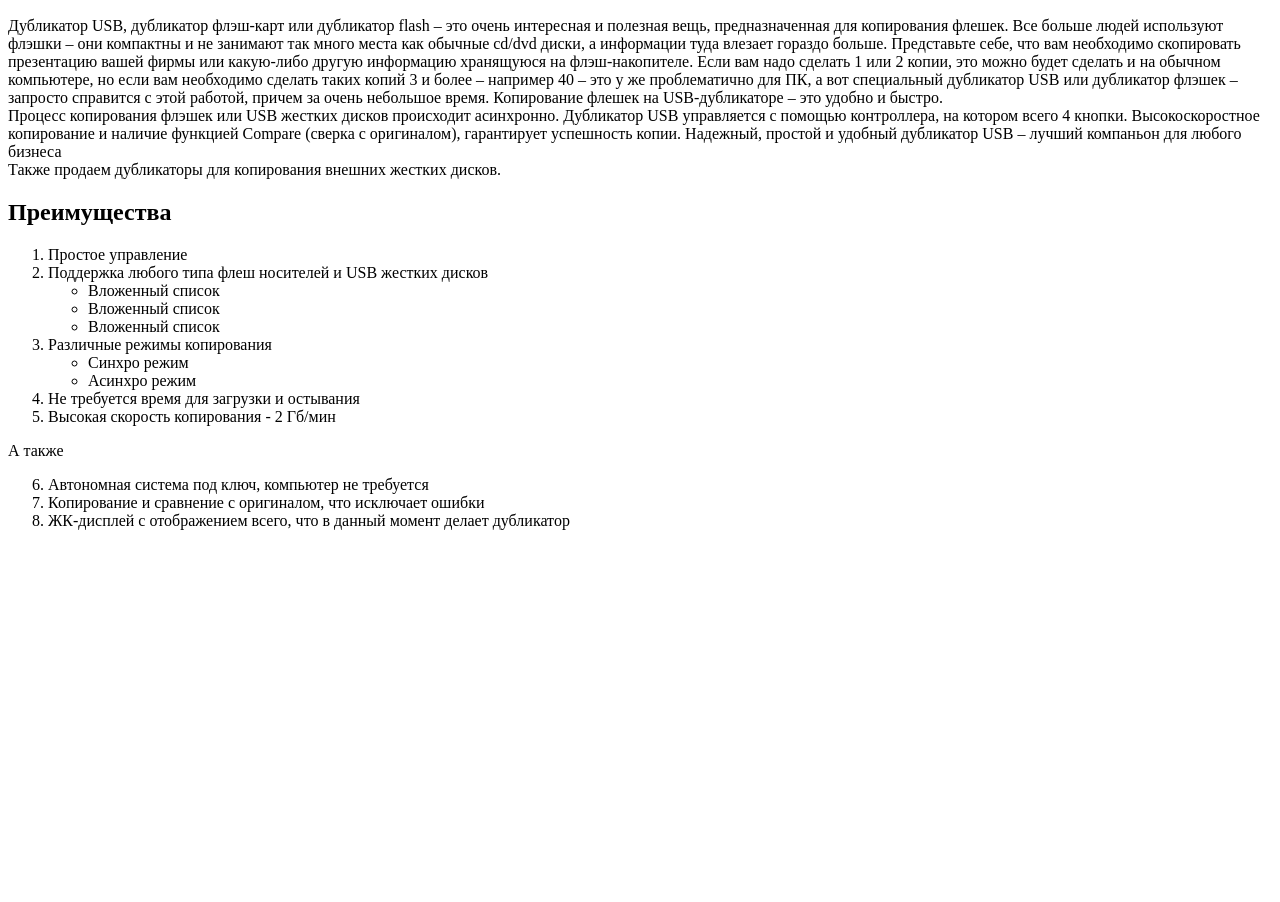
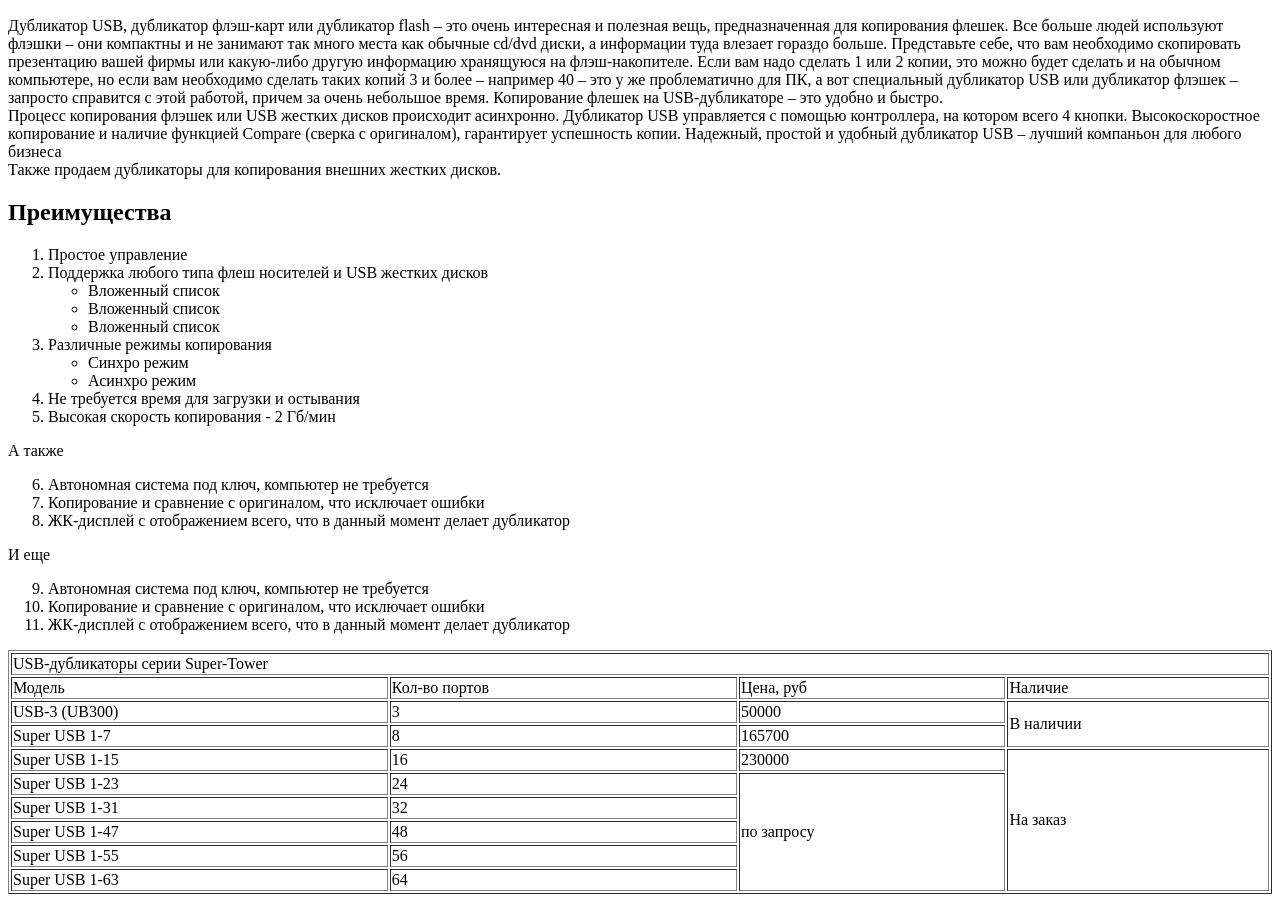
Before and after one commit to Lokhorras/Lokhorras, a plain HTML site: page lab2/usb.html in a window 1280 px wide. Shown: the part 110-1012 px from the top of the page. Before the commit the page ends 800 px from the top, so only its background shows below. Drawn offline with Linux system fonts and the light colour scheme.

Commit message:
USB дубликаторы серии Super-Tower

```diff
--- a/lab2/usb.html
+++ b/lab2/usb.html
@@ -68,6 +68,74 @@
             <li>Копирование и сравнение с оригиналом, что исключает ошибки</li>
             <li>ЖК-дисплей с отображением всего, что в данный момент делает дубликатор</li>
         </ol>
+
+        <div> И еще</div>
+
+        <ol start="9">
+            <li>Автономная система под ключ, компьютер не требуется</li>
+            <li>Копирование и сравнение с оригиналом, что исключает ошибки</li>
+            <li>ЖК-дисплей с отображением всего, что в данный момент делает дубликатор</li>
+        </ol>
+
+        <table border="1", width = "100%">
+            <tr>
+                <td colspan = "4">USB-дубликаторы серии Super-Tower</td>
+            </tr>
+            <tr>
+                <td>Модель</td>
+                <td>Кол-во портов</td>
+                <td>Цена, руб</td>
+                <td>Наличие</td>
+            </tr>
+            <tr>
+                <td>USB-3 (UB300) </td>
+                <td>3</td>
+                <td>50000</td>
+                <td rowspan="2">В наличии</td>
+            </tr>
+            <tr>
+                <td>Super USB 1-7 </td>
+                <td>8 </td>
+                <td>165700 </td>
+                <!--” <td>В наличии</td> “-->
+            </tr>
+            <tr>
+                <td>Super USB 1-15</td>
+                <td>16 </td>
+                <td>230000 </td>
+                <td rowspan = "6">На заказ</td>
+            </tr>
+            <tr>
+                <td>Super USB 1-23</td>
+                <td>24</td>
+                <td rowspan="5">по запросу</td>
+                <!-- <td>на заказ</td> -->
+            </tr>
+            <tr>
+                <td>Super USB 1-31</td>
+                <td>32</td>
+                <!-- <td>по запросу</td> -->
+                <!-- <td>на заказ</td> -->
+            </tr>
+            <tr>
+                <td>Super USB 1-47</td>
+                <td>48</td>
+                <!-- <td>по запросу</td> -->
+                <!-- <td>на заказ</td> -->
+            </tr>
+            <tr>
+                <td>Super USB 1-55</td>
+                <td>56</td>
+                <!-- <td>по запросу</td> -->
+                <!-- <td>на заказ</td> -->
+            </tr>
+            <tr>
+                <td>Super USB 1-63</td>
+                <td>64</td>
+                <!-- <td>по запросу</td> -->
+                <!-- <td>на заказ</td> -->
+            </tr>
+        </table>
     </main>
 
     <footer>
```
